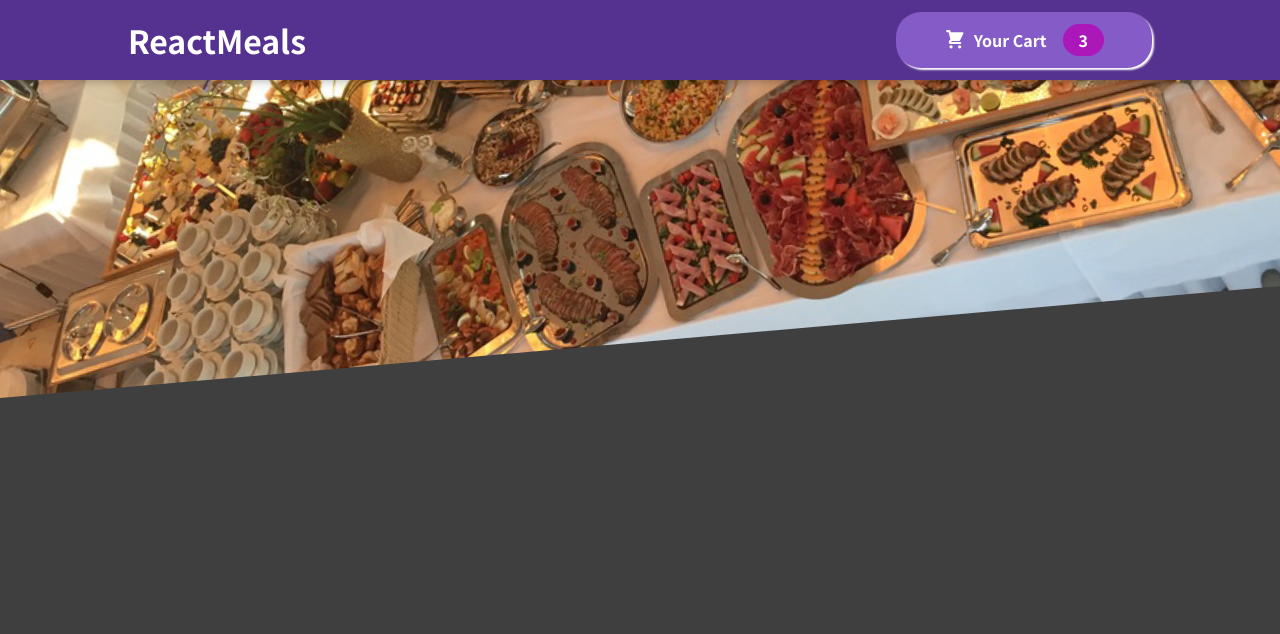
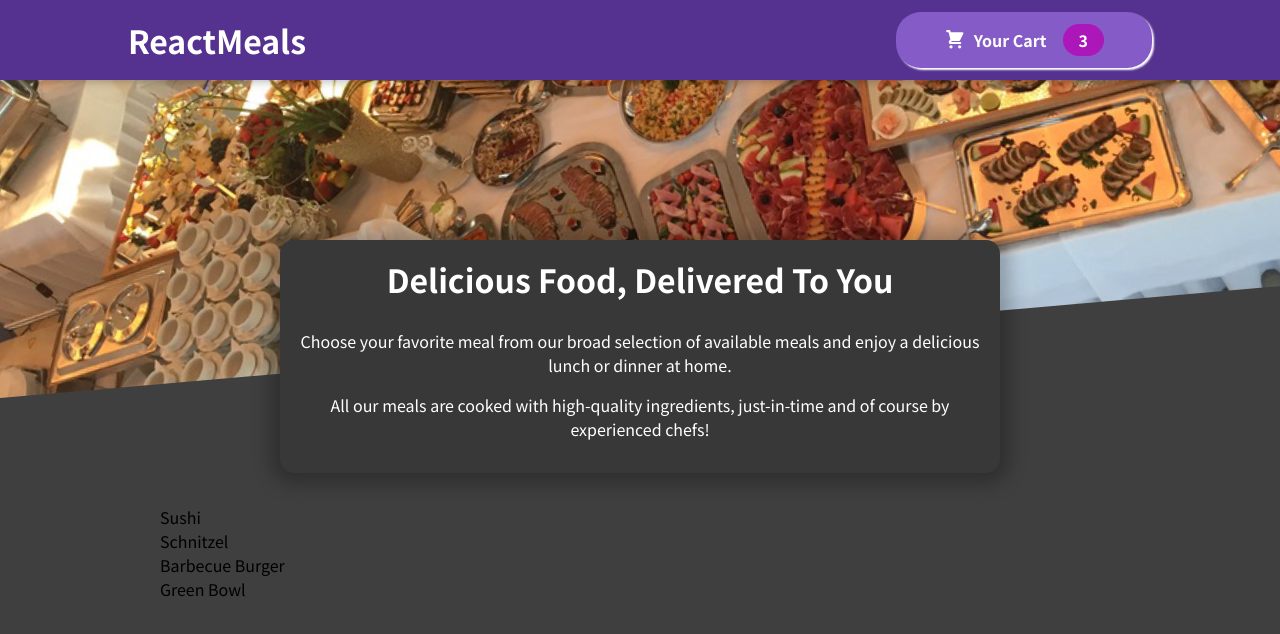
Before and after one commit to PatrikPridal/food-order-app-demo, a React (Create React App) app: page / in a window 1280 px wide. Shown: the top 634 px of the page. Built offline with nearby package versions, Linux system fonts and the light colour scheme.

Commit message:
main meals added to App

```diff
--- a/src/App.js
+++ b/src/App.js
@@ -1,11 +1,15 @@
 import { Fragment } from "react/cjs/react.development";
 import Header from "./components/Layout/Header";
+import Meals from "./components/Meals/Meals";
 
 
 function App() {
   return (
     <Fragment>
       <Header />
+      <main>
+        <Meals />
+      </main>
     </Fragment>
   );
 }
--- a/src/components/Meals/Meals.js
+++ b/src/components/Meals/Meals.js
@@ -0,0 +1,12 @@
+import MealsSummary from './MealsSummary';
+import AvailableMeals from './AvailableMeals'
+import { Fragment } from 'react/cjs/react.development';
+
+const Meals = () => {
+    return <Fragment>
+        <MealsSummary />
+        <AvailableMeals />
+    </Fragment>
+};
+
+export default Meals;
```
